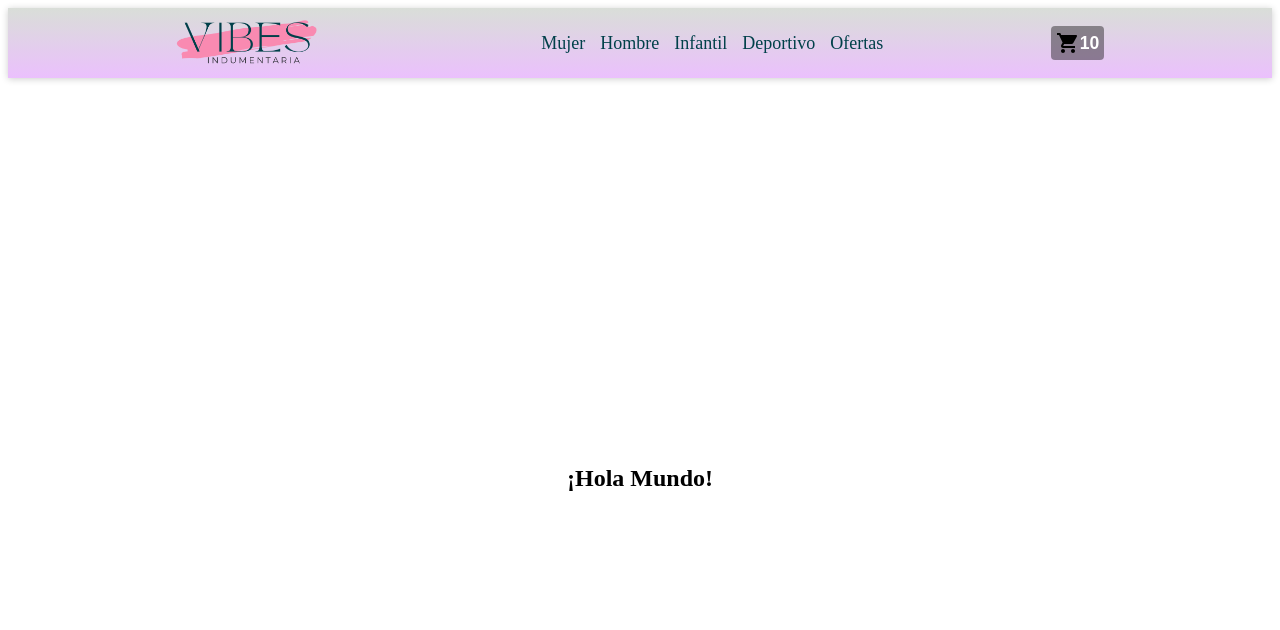
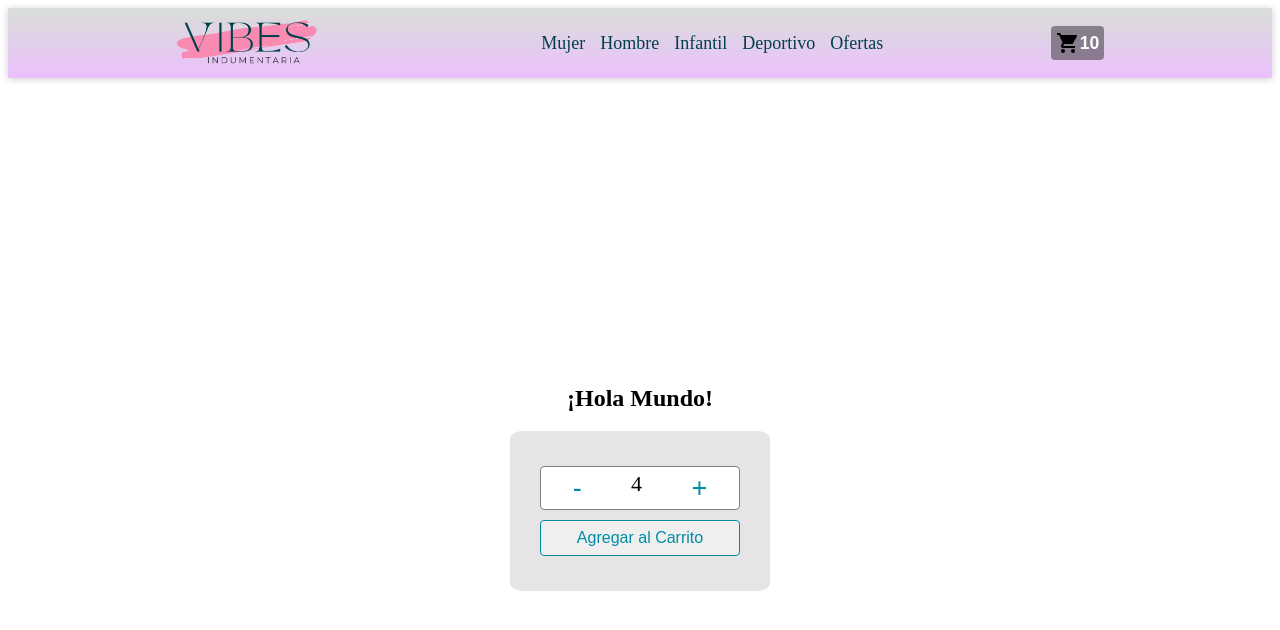
Before and after one commit to LeoA78/react31210, a React (Create React App) app: page /cart in a window 1280 px wide. Shown: the top 630 px of the page. Built offline with nearby package versions, Linux system fonts and the light colour scheme; the HTML template or start-up script is replaced by a standard one.

Commit message:
Desafio contador finalizado

```diff
--- /dev/null
+++ b/src/components/ItemCount/index.js
@@ -0,0 +1,36 @@
+import './styles.css';
+import React, { useState } from "react";
+
+function ItemCount({stock, initial, onAdd}){
+
+    const [amount, setAmount] = useState(initial);
+
+
+    const modifyAmount = (value) => {
+        const result = amount + value;
+
+        if(result <= stock && result >=1){
+           setAmount(amount + value);
+        }
+
+    }
+
+
+    return(
+        <>
+
+        <div className="counter-container">
+            <div className="counter">
+                <button onClick={() => modifyAmount(-1)} className='counter-minus'>-</button>
+                <span>{stock <= 0 ? 'Sin stock' : amount}</span>
+                <button onClick={() => modifyAmount(+1)} className='counter-plus'>+</button>
+
+            </div>
+            <button className='add-btn' onClick={stock<=0 ? () => onAdd(0) : () => onAdd(amount)}>Agregar al Carrito</button>
+        </div>
+        </>
+    );
+}
+
+
+export default ItemCount;
--- /dev/null
+++ b/src/components/ItemCount/styles.css
@@ -0,0 +1,53 @@
+.counter-container {
+  background: rgba(0, 0, 0,.1);
+  padding: 30px;
+  font-size: 22px;
+  border-radius: 5%;
+  width: 200px;
+  height: 100px;
+  display: flex;
+  flex-direction: column;
+  justify-content: space-around;
+
+}
+
+.counter-container button {
+  color: rgb(1, 140, 165);
+  font-size: 16px;
+}
+
+.counter-container .counter {
+  border: 1px solid gray;
+  border-radius: 4px;
+  display: flex;
+  justify-content: space-around;
+  padding: 4px;
+  background: white;
+}
+
+.counter-container .add-btn{
+    padding: 8px;
+    border: 1px solid rgb(1, 140, 165);
+    border-radius: 4px;
+}
+
+.counter-container .add-btn:hover{
+    border: 1px solid green;
+    color: green;
+}
+
+.counter-container .counter .counter-minus,
+.counter-container .counter .counter-plus {
+  border: none;
+  background: none;
+  font-size: 1.7rem;
+  cursor: pointer;
+}
+
+.counter-container .counter .counter-minus:hover {
+  color: red;
+}
+
+.counter-container .counter .counter-plus:hover{
+    color: green;
+}
--- a/src/components/ItemListContainer/index.js
+++ b/src/components/ItemListContainer/index.js
@@ -1,9 +1,20 @@
+import ItemCount from "../ItemCount";
 import "./styles.css";
 
 function ItemListContainer({greeting}) {
+
+  const onAdd = (amount) =>{
+    if(amount === 0){
+      console.log(`No hay stock disponible`)
+      return;
+    }
+    console.log(`Agregaste ${amount} productos al carrito`)
+  }
+
   return (
     <section className="container">
         <h2>{greeting}</h2>
+        <ItemCount initial={4} stock={10} onAdd={onAdd}/>
     </section>
     );
 }
--- a/src/components/ItemListContainer/styles.css
+++ b/src/components/ItemListContainer/styles.css
@@ -1,6 +1,7 @@
 
 .container {
     display: flex;
+    flex-direction: column;
     width: 100%;
     height: 100vh;
     align-items: center;
--- a/src/components/NavBar/index.js
+++ b/src/components/NavBar/index.js
@@ -44,8 +44,8 @@ function NavBar() {
 
           <input type="checkbox" id="check" />
 
-          <label for="check" class="checkbtn">
-            <i class="menu-icon">
+          <label className="checkbtn">
+            <i className="menu-icon">
               <MenuIcon/>
             </i>
           </label>
```
Also changed, not shown: src/App.js (+5 -5 lines).
